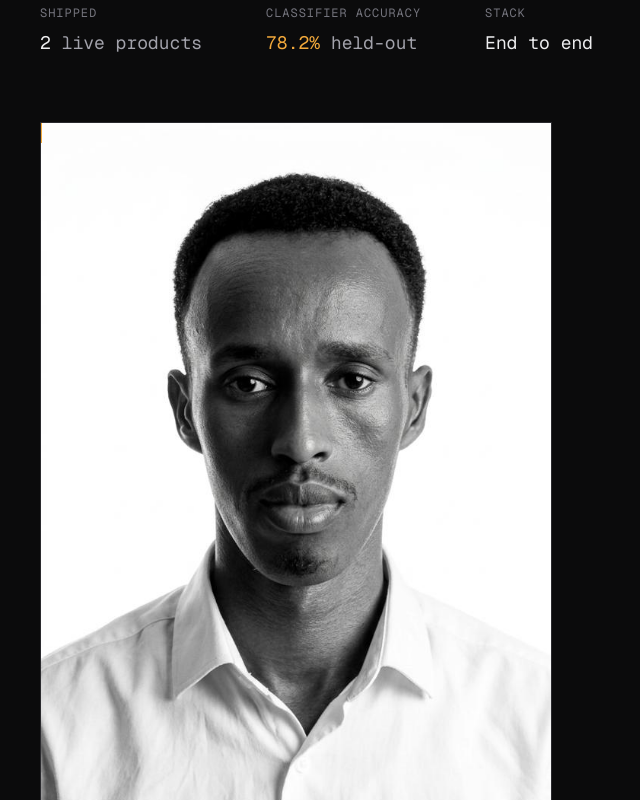
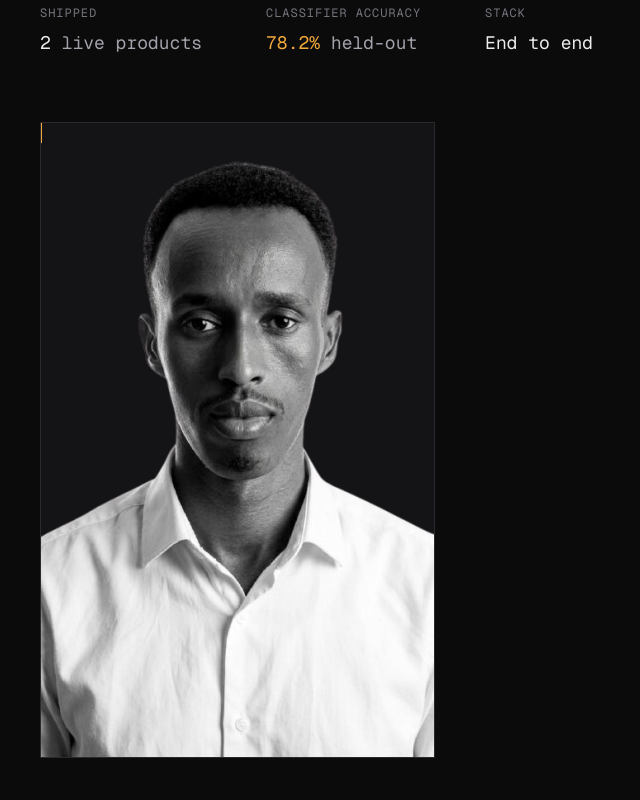
Before and after one commit to IshakAbdiazizHussen/Ishak-Abdiaziz----Portfolio, a Next.js app in the folder frontend/: page / in a window 1280 px wide. Shown: the part 620-1420 px from the top of the page, without its empty margins (0-640 px from the left). Built offline with nearby package versions, Linux system fonts and the light colour scheme; no server answers.

Commit message:
re-change the image but

```diff
--- a/frontend/components/HeroPortrait.tsx
+++ b/frontend/components/HeroPortrait.tsx
@@ -7,10 +7,10 @@ export function HeroPortrait() {
       <div className={styles.frame}>
         <span className={styles.corner} aria-hidden="true" />
         <Image
-          src="/Ishak.jpg"
+          src="/Ishak-removebg-preview.png"
           alt="Ishak Abdiaziz"
-          width={670}
-          height={1080}
+          width={393}
+          height={634}
           priority
           sizes="(max-width: 82rem) 90vw, 32rem"
           className={styles.photo}
```
Also changed, not shown: frontend/public/Ishak-removebg-preview.png (added).
